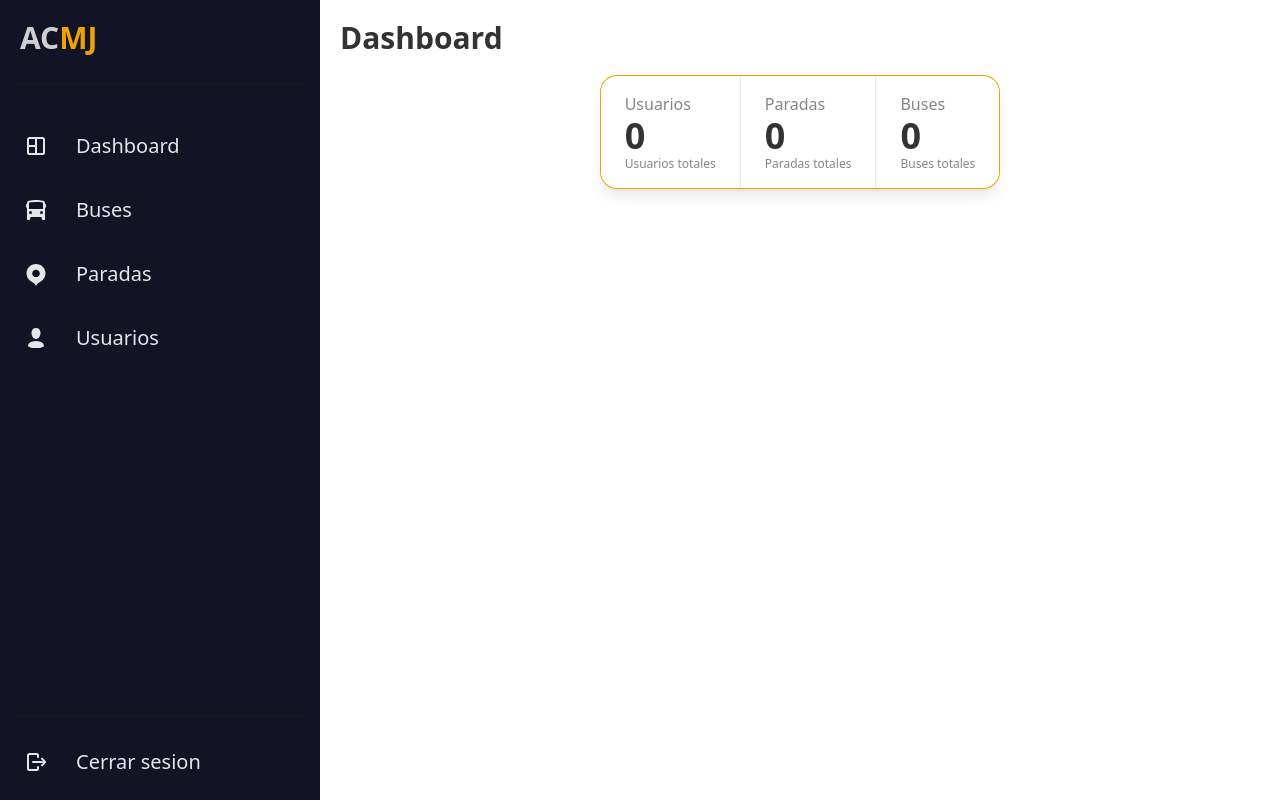
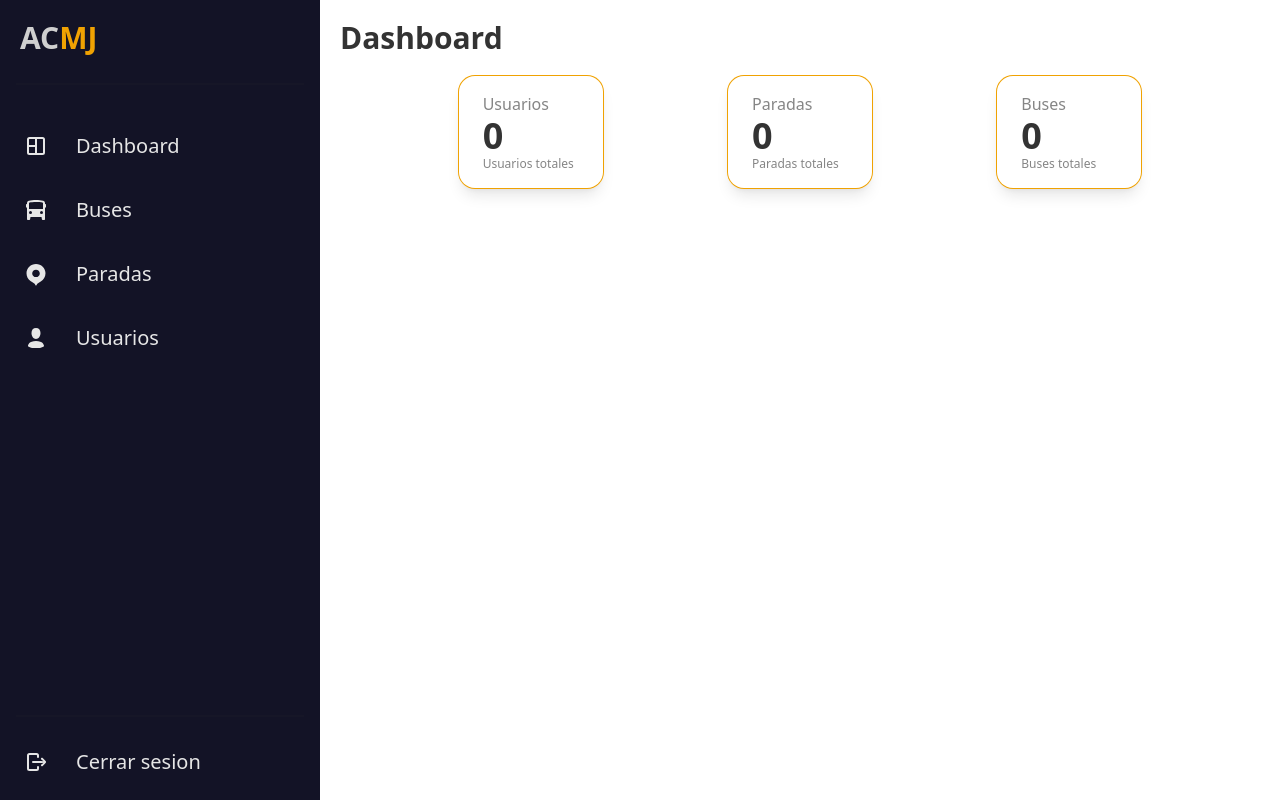
Before and after one commit to jwar28/bus-admin-panel, a Nuxt app: page /dashboard in a window 1280 px wide. Built offline with nearby package versions, Linux system fonts and the light colour scheme; no server answers; the database is empty.

Commit message:
dashboard stats layout changed

```diff
--- a/src/components/dashboard/DashboardStats.vue
+++ b/src/components/dashboard/DashboardStats.vue
@@ -27,11 +27,13 @@ const statItems = [
 </script>
 
 <template>
-  <div class="stats stats-vertical lg:stats-horizontal shadow-lg ring-1 ring-primary">
-    <div class="stat" v-for="item in statItems">
-      <div class="stat-title">{{ item.statTitle }}</div>
-      <div class="stat-value">{{ item.statValue }}</div>
-      <div class="stat-desc">{{ item.statDesc }}</div>
+  <div class="max-w-3xl w-full flex flex-wrap justify-around gap-10">
+    <div class="stats shadow-lg ring-1 ring-primary" v-for="item in statItems">
+      <div class="stat w-36">
+        <div class="stat-title">{{ item.statTitle }}</div>
+        <div class="stat-value">{{ item.statValue }}</div>
+        <div class="stat-desc">{{ item.statDesc }}</div>
+      </div>
     </div>
   </div>
 </template>
```
